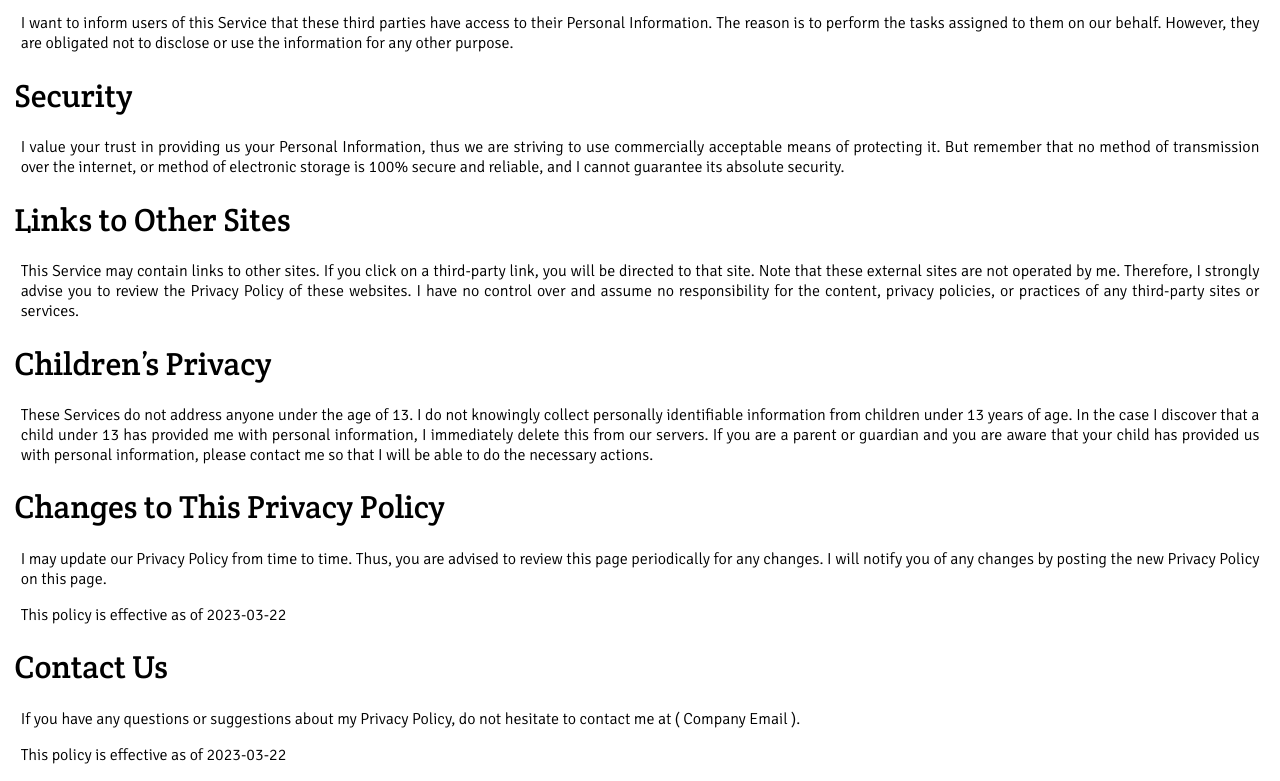
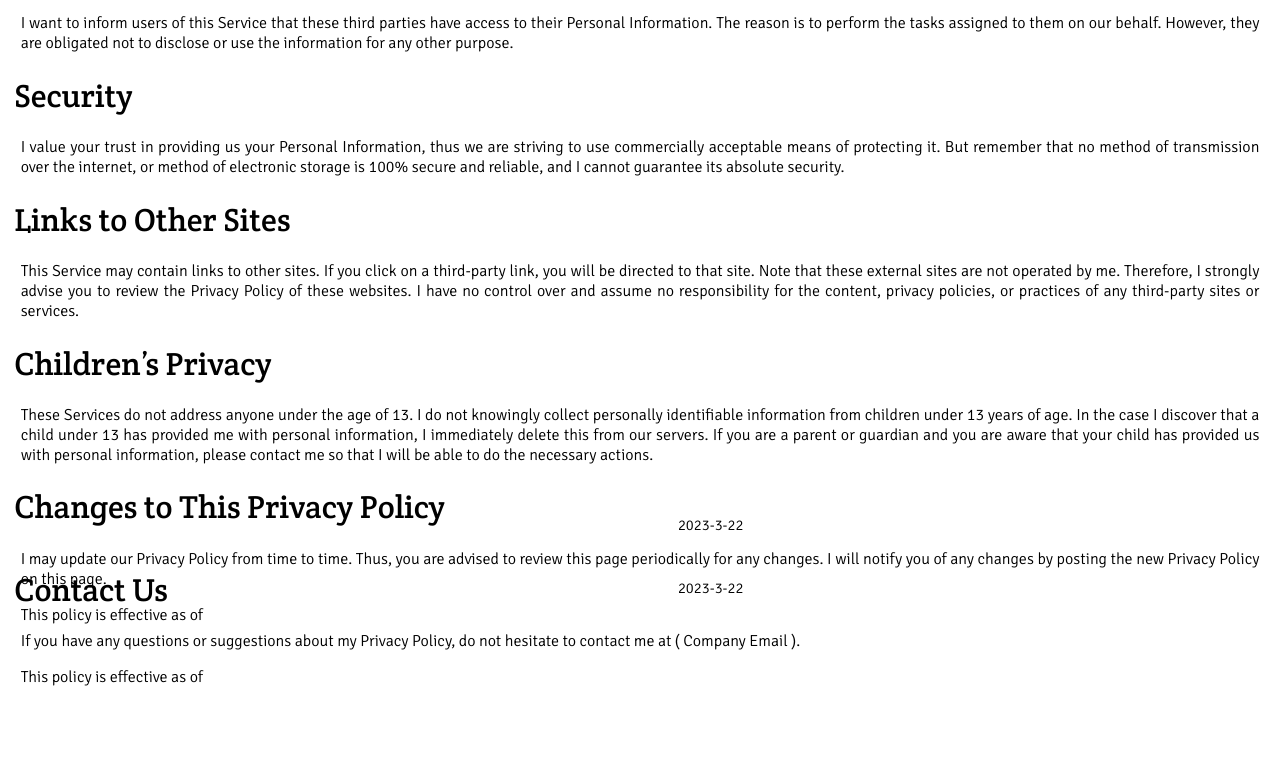
Before and after one commit to pixerapps/capital-calc, a plain HTML site: page index.html in a window 1280 px wide. Shown: the part 1000-1781 px from the top of the page. After the commit the page ends 1687 px from the top, so only its background shows below. Drawn offline with Linux system fonts and the light colour scheme; a web font is replaced by a local one.

Commit message:
datechange

```diff
--- a/index.html
+++ b/index.html
@@ -6,10 +6,11 @@
     <meta name="viewport" content="width=device-width, initial-scale=1.0">
     <title>Privacy policy</title>
     <link rel="stylesheet" href="style.css">
+
 </head>
 <body>
-    <h1>Privacy Policy</h1>
-    <p>( Developer Name ) built the Capital Calc app as a Free app. This SERVICE is provided by ( Developer Name ) at no cost and is intended for use as is.
+    <h1 style="text-align: center;">Privacy Policy</h1>
+    <p>The Capital Calc app as a Free app. This service is provided by at no cost and is intended for use as is.
     <p> This page is used to inform visitors regarding my policies with the collection, use, and disclosure of Personal Information if anyone decided to use my Service.</p>
     <p> If you choose to use my Service, then you agree to the collection and use of information in relation to this policy. The Personal Information that I collect is used for providing and improving the Service. I will not use or share your information with anyone except as described in this Privacy Policy. </p>
     <p> terms used in this Privacy Policy have the same meanings as in our Terms and Conditions, which are accessible at Capital Calc unless otherwise defined in this Privacy Policy.</p>
@@ -45,11 +46,17 @@
 
     <h1>Changes to This Privacy Policy</h1>
     <p>I may update our Privacy Policy from time to time. Thus, you are advised to review this page periodically for any changes. I will notify you of any changes by posting the new Privacy Policy on this page.</p>
-    <p>This policy is effective as of 2023-03-22</p>
+    <p>This policy is effective as of <h6 id="p1"></h6></p>
 
     <h1>Contact Us</h1>
     <p>If you have any questions or suggestions about my Privacy Policy, do not hesitate to contact me at ( Company Email ).</p>
-    <p>This policy is effective as of 2023-03-22</p>
+    <p>This policy is effective as of <h6 id="p2"></h6></p>
 
 </body>
+<script>
+    var date = new Date();
+	var current_date = date.getFullYear()+"-"+(date.getMonth()+1)+"-"+ date.getDate();
+    document.getElementById("p1").innerHTML = current_date;
+	document.getElementById("p2").innerHTML = current_date;
+</script>
 </html>
--- a/style.css
+++ b/style.css
@@ -5,6 +5,15 @@ h1{
     font-weight: 100;
     padding-left: 0.5%;
 
+}
+h6 {
+    font-family: 'Signika', sans-serif;
+    font-weight: 100;
+
+    width: 34%;
+    margin-top: -9.85%;
+    margin-left: 53%;
+    font-size: 92%;
 }
 p {
     justify-content: center;
```
Also changed, not shown: script.js (added).
